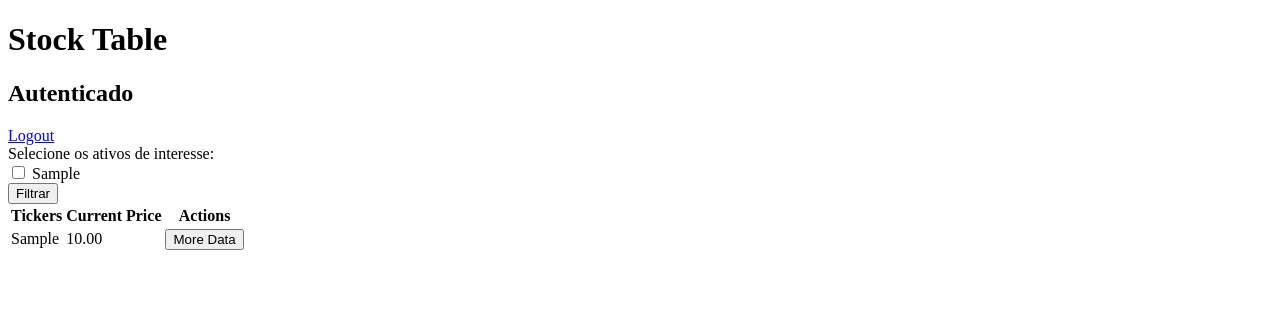
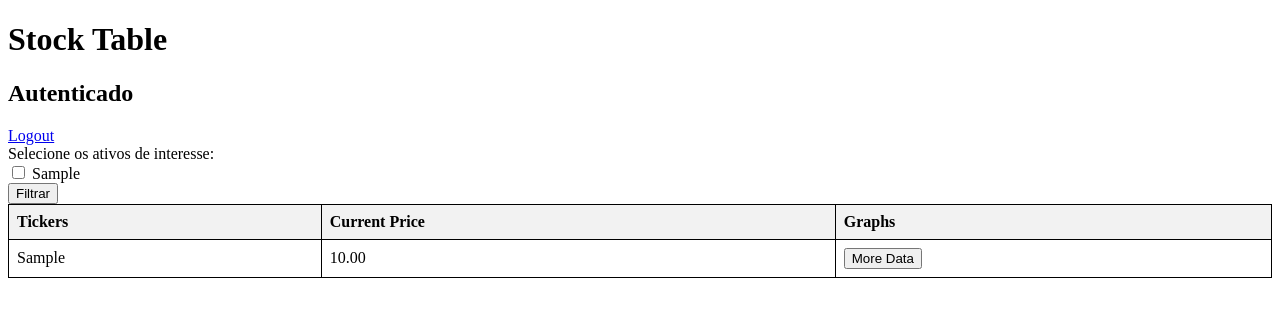
Before and after one commit to vini-machado/inoa-challenge, a Django app: page /stocks/ in a window 1280 px wide. Shown: the top 317 px of the page. Run offline with Django 4.2, Linux system fonts and the light colour scheme; a user stored in the database is signed in; tables that the repository leaves empty hold one stand-in row (values such as "Sample post").

Commit message:
include basic css on all_stocks page

```diff
--- a/stock_fetcher/templates/all_stocks.html
+++ b/stock_fetcher/templates/all_stocks.html
@@ -2,6 +2,20 @@
 <html>
 <head>
     <title>Stock Table</title>
+    <style>
+        table {
+            border-collapse: collapse;
+            width: 100%;
+        }
+        th, td {
+            border: 1px solid black;
+            padding: 8px;
+            text-align: left;
+        }
+        th {
+            background-color: #f2f2f2;
+        }
+    </style>
 </head>
 <body>
     <h1>Stock Table</h1>
@@ -21,7 +35,7 @@
             <tr>
                 <th>Tickers</th>
                 <th>Current Price</th>
-                <th>Actions</th>
+                <th>Graphs</th>
             </tr>
         </thead>
         <tbody>
```
